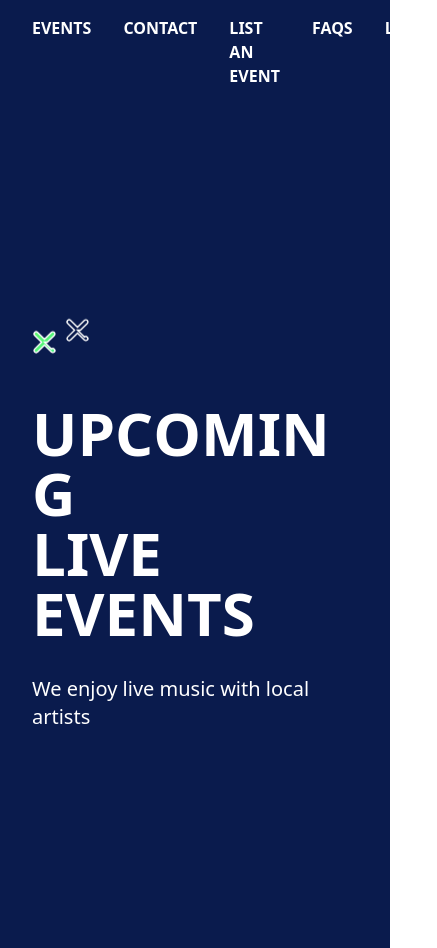
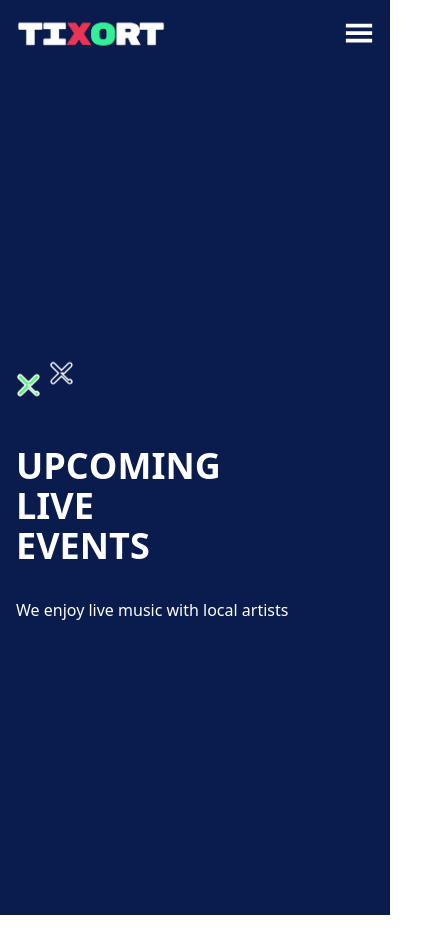
Before and after one commit to bivekk51/ticketui, a Next.js app: page /home in a window 390 px wide. Shown: the whole page, 437 px wide, since content can reach past the window. After the commit the page ends 915 px from the top, so only its background shows below. Built offline with nearby package versions, Linux system fonts and the light colour scheme.

Commit message:
responsiveness

```diff
--- a/package.json
+++ b/package.json
@@ -12,7 +12,8 @@
     "http-proxy-middleware": "^3.0.2",
     "next": "14.2.13",
     "react": "^18",
-    "react-dom": "^18"
+    "react-dom": "^18",
+    "react-icons": "^5.3.0"
   },
   "devDependencies": {
     "@types/node": "^20",
--- a/src/app/(pages)/home/page.tsx
+++ b/src/app/(pages)/home/page.tsx
@@ -1,11 +1,19 @@
 "use client";
 import Image from "next/image";
-import React from "react";
+import React, { useState } from "react";
 import Link from "next/link";
+import { GiHamburgerMenu } from 'react-icons/gi'; // Import hamburger icon
+import { MdClose } from 'react-icons/md'; // Import close icon
 
 const Navbar = () => {
+    const [isMenuOpen, setIsMenuOpen] = useState(false);
+
+    const toggleMenu = () => {
+        setIsMenuOpen((prev) => !prev);
+    };
+
     return (
-        <nav className="bg-[#0A1B4D] py-4 flex justify-between items-center px-8">
+        <nav className="bg-[#0A1B4D] py-4 flex justify-between items-center px-4 md:px-8">
             <div className="flex items-center">
                 <Image
                     src="/assets/images/tixort-logo-light.png"
@@ -14,13 +22,42 @@ const Navbar = () => {
                     height={50}
                 />
             </div>
-            <div className="flex space-x-8 text-white font-bold">
+            <div className="hidden md:flex space-x-8 text-white font-bold">
                 <Link href="#">EVENTS</Link>
                 <Link href="#">CONTACT</Link>
                 <Link href="#">LIST AN EVENT</Link>
                 <Link href="#">FAQS</Link>
                 <Link href="/login">LOGIN</Link>
             </div>
+            {/* Hamburger Menu for Mobile */}
+            <div className="md:hidden">
+                <button
+                    className="text-white focus:outline-none"
+                    onClick={toggleMenu}
+                >
+                    {isMenuOpen ? <MdClose size={30} /> : <GiHamburgerMenu size={30} />} {/* Toggle between icons */}
+                </button>
+            </div>
+            {/* Mobile Menu */}
+            {isMenuOpen && (
+                <div className="absolute top-16 left-0 right-0 bg-[#0A1B4D] md:hidden flex flex-col items-center space-y-4 py-4">
+                    <Link href="#" className="text-white font-bold" onClick={toggleMenu}>
+                        EVENTS
+                    </Link>
+                    <Link href="#" className="text-white font-bold" onClick={toggleMenu}>
+                        CONTACT
+                    </Link>
+                    <Link href="#" className="text-white font-bold" onClick={toggleMenu}>
+                        LIST AN EVENT
+                    </Link>
+                    <Link href="#" className="text-white font-bold" onClick={toggleMenu}>
+                        FAQS
+                    </Link>
+                    <Link href="/login" className="text-white font-bold" onClick={toggleMenu}>
+                        LOGIN
+                    </Link>
+                </div>
+            )}
         </nav>
     );
 };
@@ -35,7 +72,6 @@ const HomePage = () => {
     return (
         <div className="min-h-screen bg-[#0A1B4D]">
             <Navbar />
-
 
             <style jsx>{`
                 @keyframes fadeInFromBottom {
@@ -93,14 +129,11 @@ const HomePage = () => {
                 }
 
                 .crosses {
-
                     animation: upDown 2s infinite;
-
                 }
             `}</style>
 
-
-            <div className="flex flex-col justify-center items-start h-screen text-white px-8">
+            <div className="flex flex-col justify-center items-start h-screen text-white px-4 md:px-8">
                 <div className="space-y-8">
                     <div className="crosses flex gap-2">
                         <Image
@@ -119,8 +152,7 @@ const HomePage = () => {
                         />
                     </div>
 
-                    <h1 className="text-6xl md:text-8xl font-extrabold uppercase">
-
+                    <h1 className="text-4xl md:text-6xl lg:text-8xl font-extrabold uppercase text-left">
                         <div>
                             {words.upcoming.split("").map((letter, index) => (
                                 <span
@@ -156,13 +188,9 @@ const HomePage = () => {
                         </div>
                     </h1>
 
-
-                    <p className="text-xl font-light subtitle">
+                    <p className="text-base md:text-xl font-light subtitle">
                         We enjoy live music with local artists
                     </p>
-
-
-
                 </div>
             </div>
         </div>
```
Also changed, not shown: 1 other file (tests, documents, lock files or other folders). Lines whose indentation alone changed are shown as unchanged.
